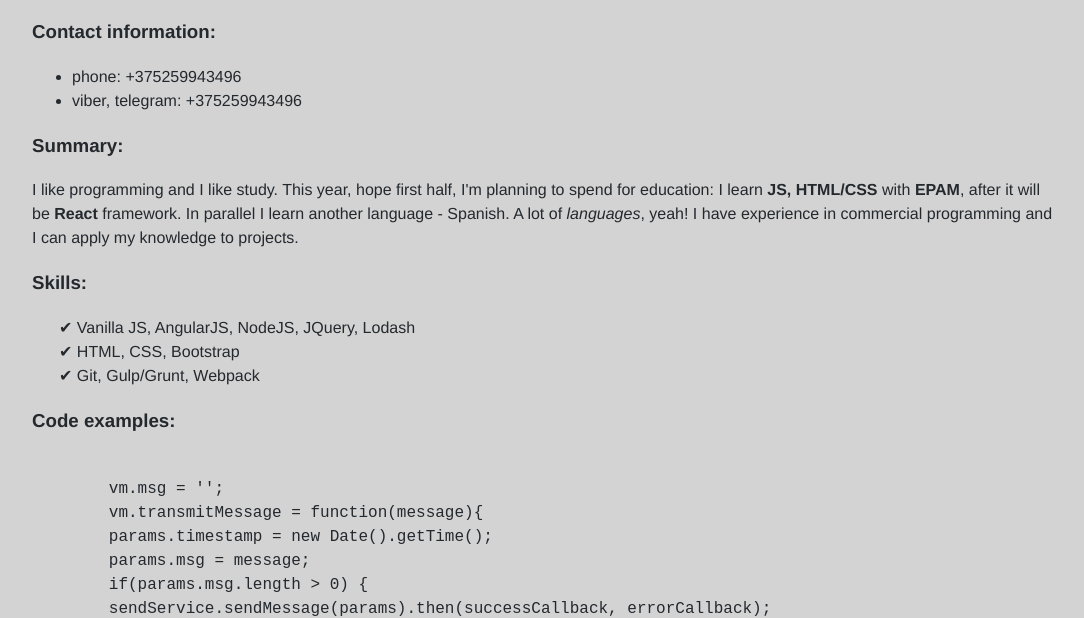
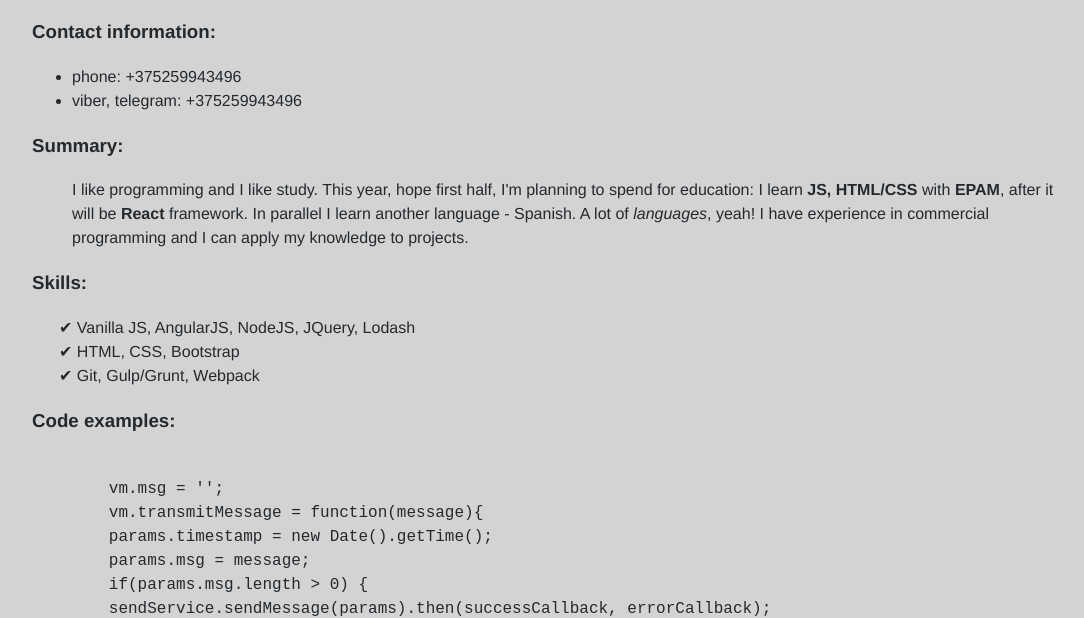
Before and after one commit to kavalapka/rsschool-2019Q1-cv, a plain HTML site: page index.html in a window 1280 px wide. Shown: the part 182-800 px from the top of the page, without its empty margins (96-1180 px from the left). Drawn offline with Linux system fonts and the light colour scheme.

Commit message:
style: add paddings to paragraph

```diff
--- a/styles/styles.css
+++ b/styles/styles.css
@@ -29,6 +29,10 @@ body {
   margin: 0;
 }
 
+div > p {
+  padding-left: 40px;
+}
+
 ul.checkmark {
   padding-left: 27px;
 }
```
